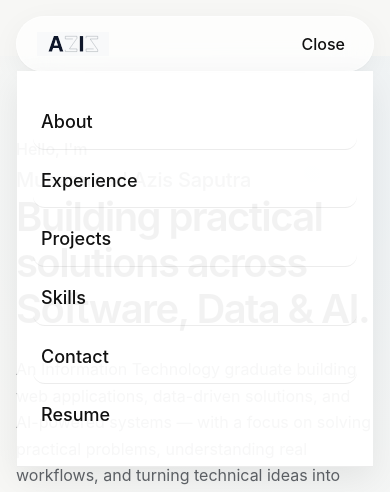
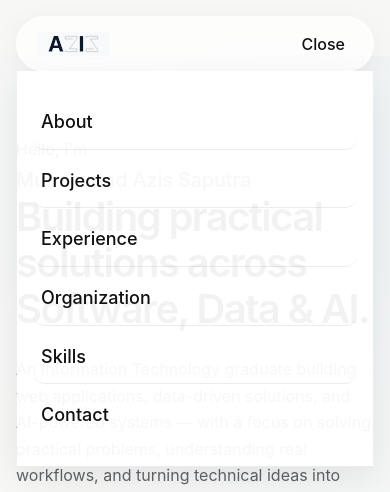
Before and after one commit to MuhammadAzisSaputra/portfolio, a React (Vite) app: page / in a window 390 px wide. Both pictures are taken after a click on the button "Menu". Shown: the top 492 px of the page. Built offline with nearby package versions, Linux system fonts and the light colour scheme; no server answers.

Commit message:
fix: fixing mobile menu layout

```diff
--- a/src/components/navigation/MobileMenu.jsx
+++ b/src/components/navigation/MobileMenu.jsx
@@ -45,11 +45,11 @@ export default function MobileMenu() {
         <nav id="mobile-nav" className={styles.mobileNav}>
           <ul className={styles.navList}>
             <li><Link to="/#about" onClick={closeMenu}>About</Link></li>
+            <li><Link to="/#projects" onClick={closeMenu}>Projects</Link></li>
             <li><Link to="/#experience" onClick={closeMenu}>Experience</Link></li>
-            <li><Link to="/#projects" onClick={closeMenu}>Projects</Link></li>
+            <li><Link to="/#leadership" onClick={closeMenu}>Organization</Link></li>
             <li><Link to="/#skills" onClick={closeMenu}>Skills</Link></li>
             <li><Link to="/#contact" onClick={closeMenu}>Contact</Link></li>
-            <li><a href="/assets/documents/resume/muhammad-azis-saputra-resume.pdf" target="_blank" rel="noopener noreferrer" onClick={closeMenu}>Resume</a></li>
           </ul>
         </nav>
       )}
```
